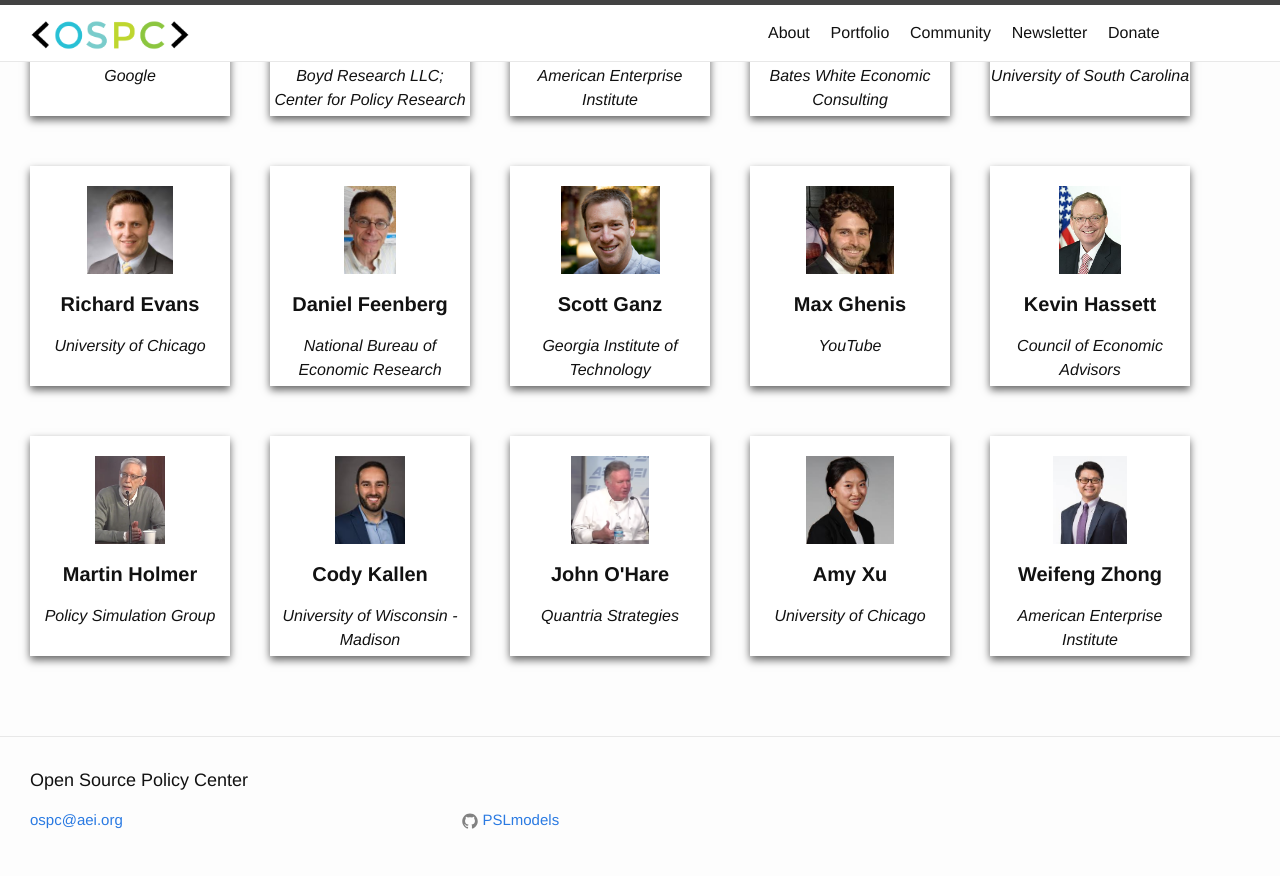
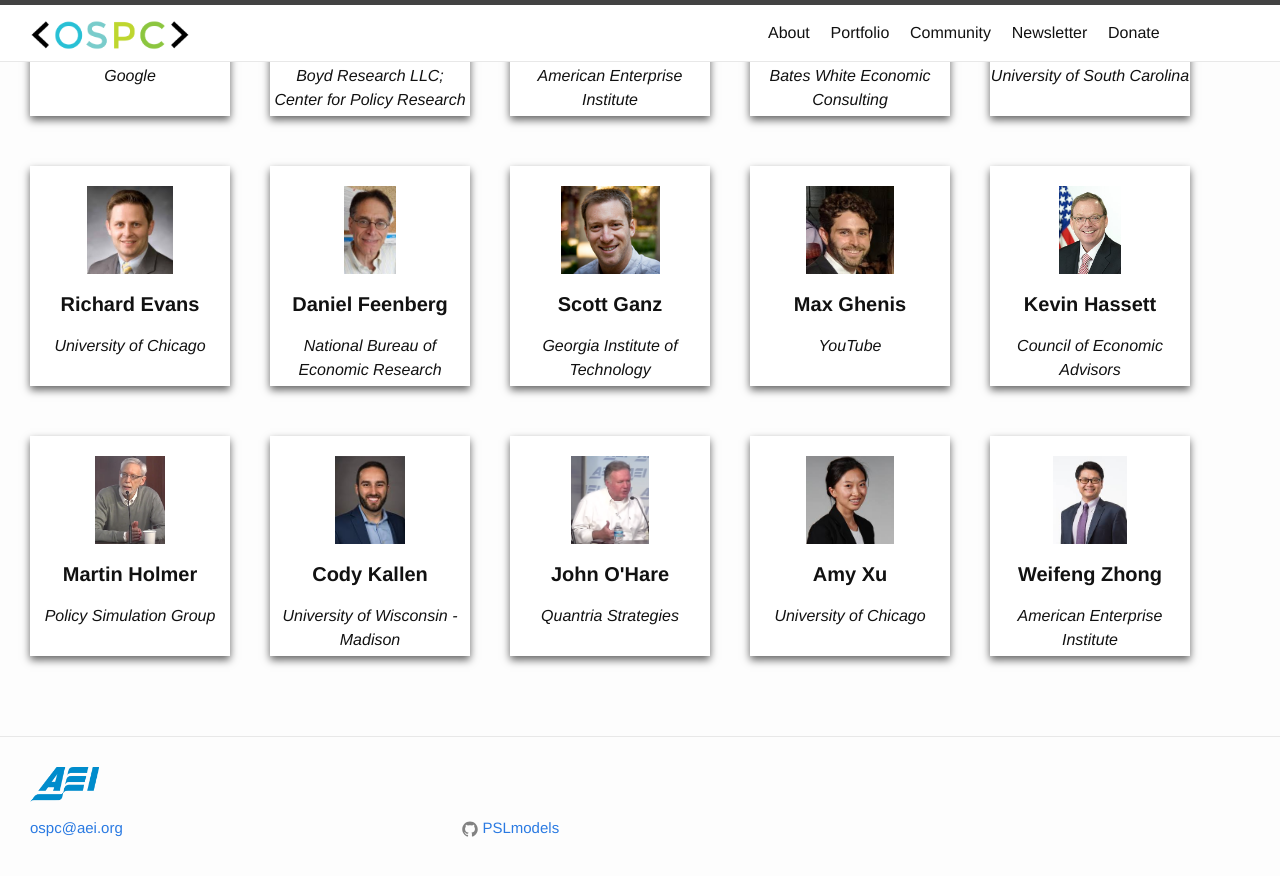
Before and after one commit to ospc-org/ospc-org.github.io, a Jekyll site: the page built from community.md, in a window 1280 px wide and 900 px high, scrolled down 1258 px. Shown: the top 876 px of the window. Built offline with Jekyll 4.4.1, drawn with Linux system fonts in a browser that asks for light colours.

Commit message:
new image

```diff
--- a/_includes/footer.html
+++ b/_includes/footer.html
@@ -2,7 +2,7 @@
 
   <div class="wrapper">
 
-    <h2 class="footer-heading">{{ site.title | escape }}</h2>
+    <h2 class="footer-heading"><img style="height:35px" src="/images/AEI.png"></h2>
 
     <div class="footer-col-wrapper">
       <div class="footer-col footer-col-1">
--- a/community.md
+++ b/community.md
@@ -107,7 +107,7 @@ order: 2
 	</div>
 	<div class ="card">
 		<p style="margin:0px 0px 0px 140px; color:gray; background-color:#E8E8E8; border:1px; border-style:solid; border-color:gray; font-size:12px"><i>Alumnus</i></p>
-		<img src ="/images/xu.jpg" style="height:40%; margin:20px 0px 15px 0px">
+		<img src ="/images/xu.jpg" style="height:40%; margin:10px 0px 15px 0px">
 		<div class ="container">
 			<h4><b>Amy Xu</b></h4>
 			<p><i>University of Chicago</i></p>
```
Also changed, not shown: index.md (+1 -1 lines), portfolio.md (+0 -2 lines), README.md, images/AEI.png (added).
